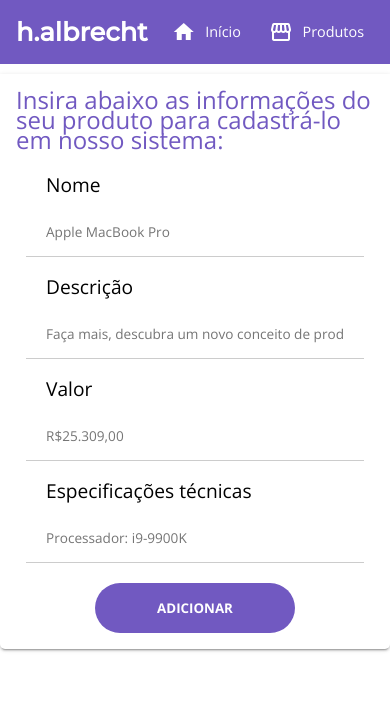
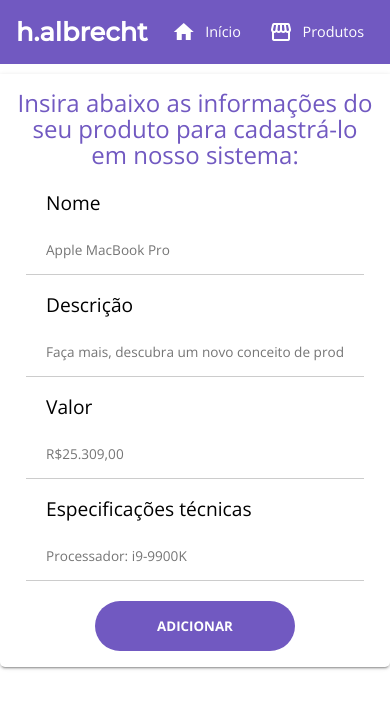
Before and after one commit to albrechthugo/crud-angular, an Angular app in the folder frontend/: page / in a window 390 px wide. Shown: the top 708 px of the page. Built offline with nearby package versions, Linux system fonts and the light colour scheme.

Commit message:
media queries to responsive design

```diff
--- a/frontend/src/app/pages/home/home.component.css
+++ b/frontend/src/app/pages/home/home.component.css
@@ -15,3 +15,10 @@
   margin-bottom: 25px;
   color: #7159c1;
 }
+
+@media (max-width: 1000px) {
+  .home.mat-elevation-z2 .home__title {
+    line-height: 26px;
+    text-align: center;
+  }
+}
```
